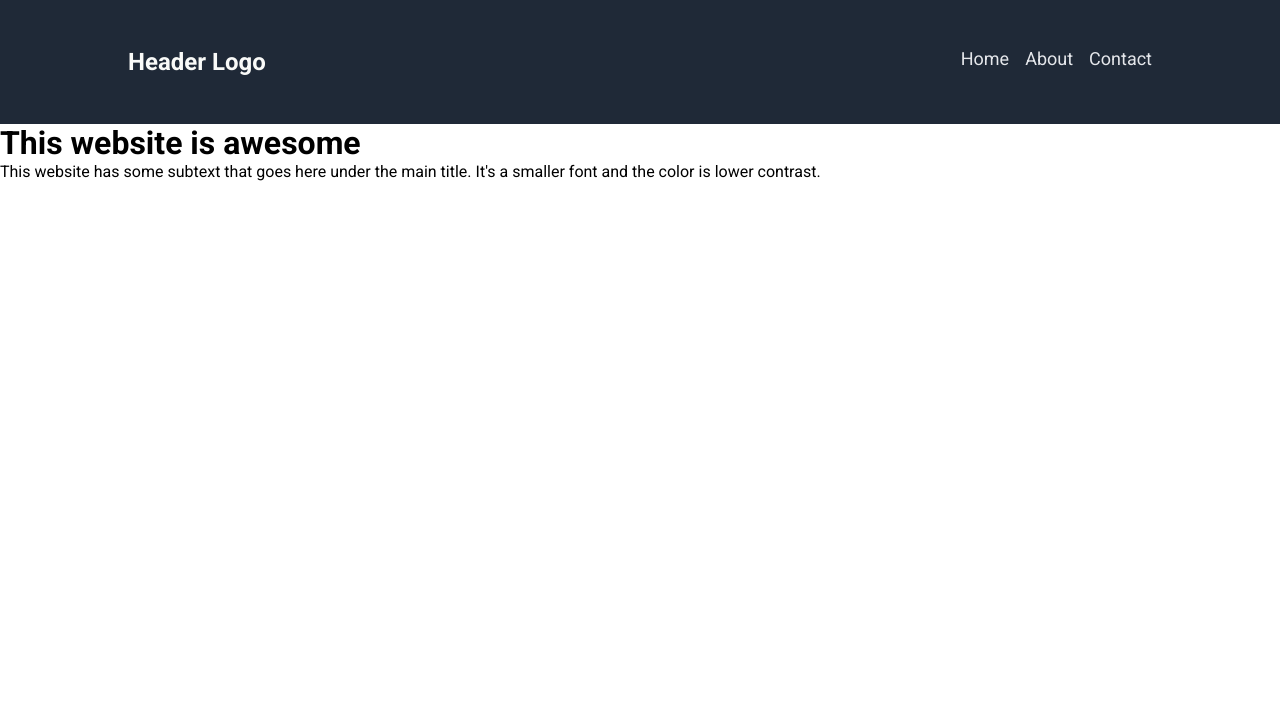
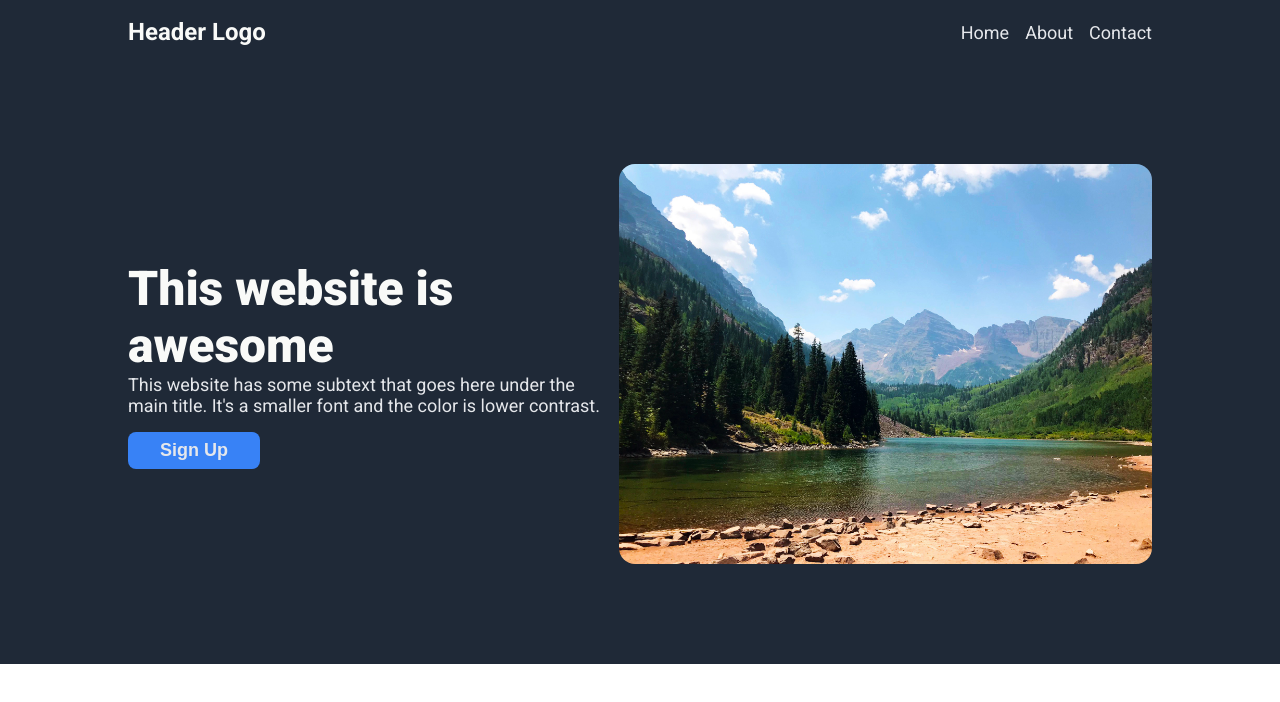
Before and after one commit to SamH765/odin-scratch-website, a plain HTML site: page index.html in a window 1280 px wide. Drawn offline with Linux system fonts and the light colour scheme.

Commit message:
Style header section using flex and other css
Use flex to position header text and image
side-by-side. Add font styles, padding, margins,
etc. to create the current layout.

```diff
--- a/index.html
+++ b/index.html
@@ -22,7 +22,9 @@
                 <div>
                     <h1>This website is awesome</h1>
                     <p>This website has some subtext that goes here under the main title. It's a smaller font and the color is lower contrast.</p>
+                    <button class="hero">Sign Up</button>
                 </div>
+                <img src="images/Maroon-Bells.jpeg" alt="Landscape view of a lake in the foreground with mountains in the background" height="400px" width="auto">
             </div>
         </header>
     </body>
--- a/style.css
+++ b/style.css
@@ -19,7 +19,9 @@ body {
     display: flex;
     background-color: #1f2937;
     justify-content: space-between;
-    padding: 48px 128px;
+    align-items: center;
+    height: 64px;
+    padding: 0 128px;
 }
 
 .nav {
@@ -42,3 +44,39 @@ body {
     color: #E5E7EB;
     font-size: 18px;
 }
+
+.header .container {
+    display: flex;
+    justify-content: center;
+    align-items: center;
+    gap: 16px;
+    height: 600px;
+    background-color: #1f2937;
+    padding: 0 128px;
+}
+
+.container img {
+    border-radius: 16px;
+}
+
+.header h1 {
+    font-size: 48px;
+    font-weight: 900;
+    color: #F9FAf8;
+}
+
+.header p {
+    font-size: 18px;
+    color: #E5E7EB;
+}
+
+.header button {
+    background: #3882F6;
+    color: #E5E7EB;
+    font-size: 18px;
+    font-weight: 900;
+    padding: 8px 32px;
+    border: none;
+    border-radius:8px;
+    margin-top: 16px;
+}
```
Also changed, not shown: images/Maroon-Bells.jpeg (added).
